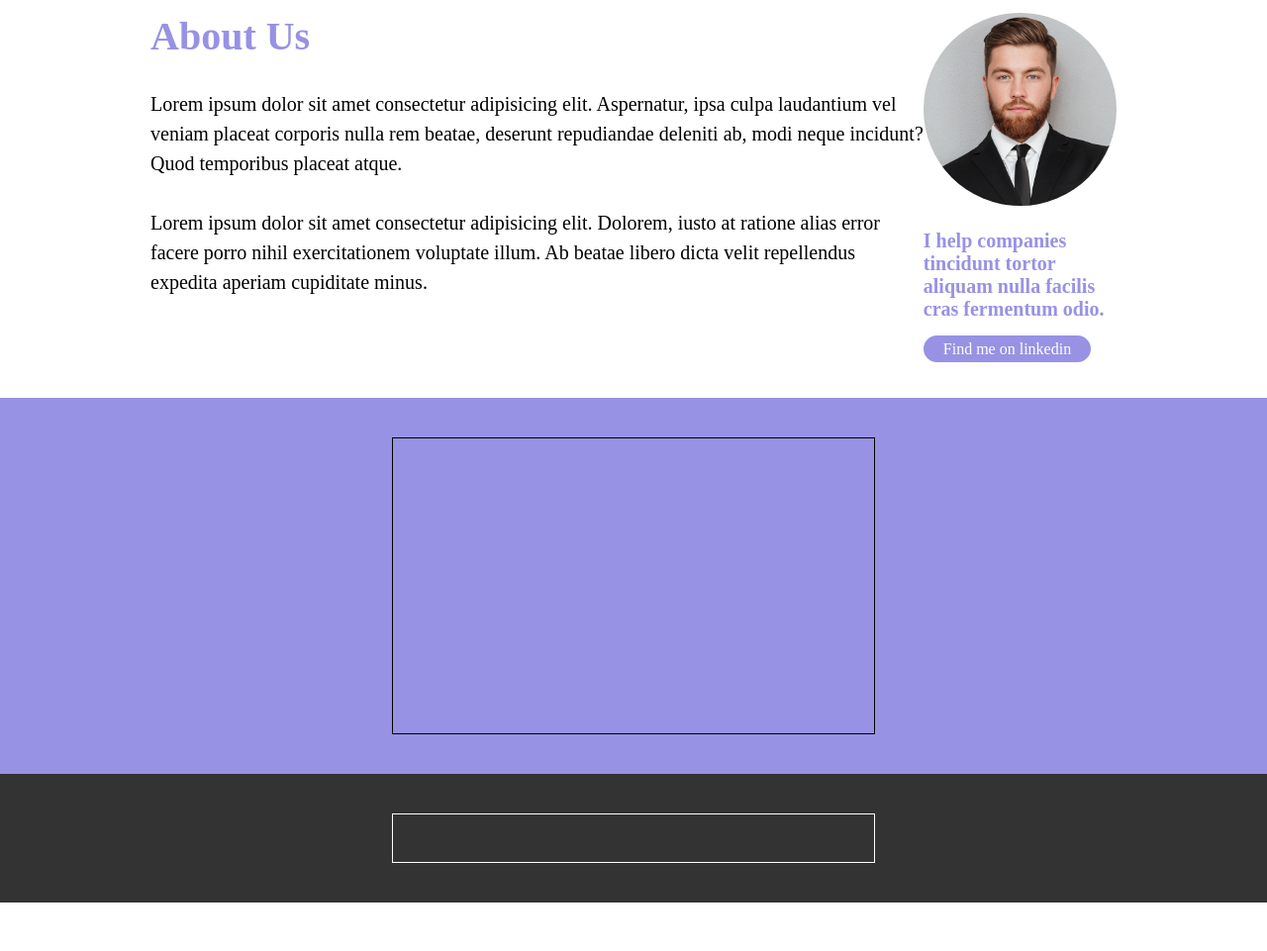
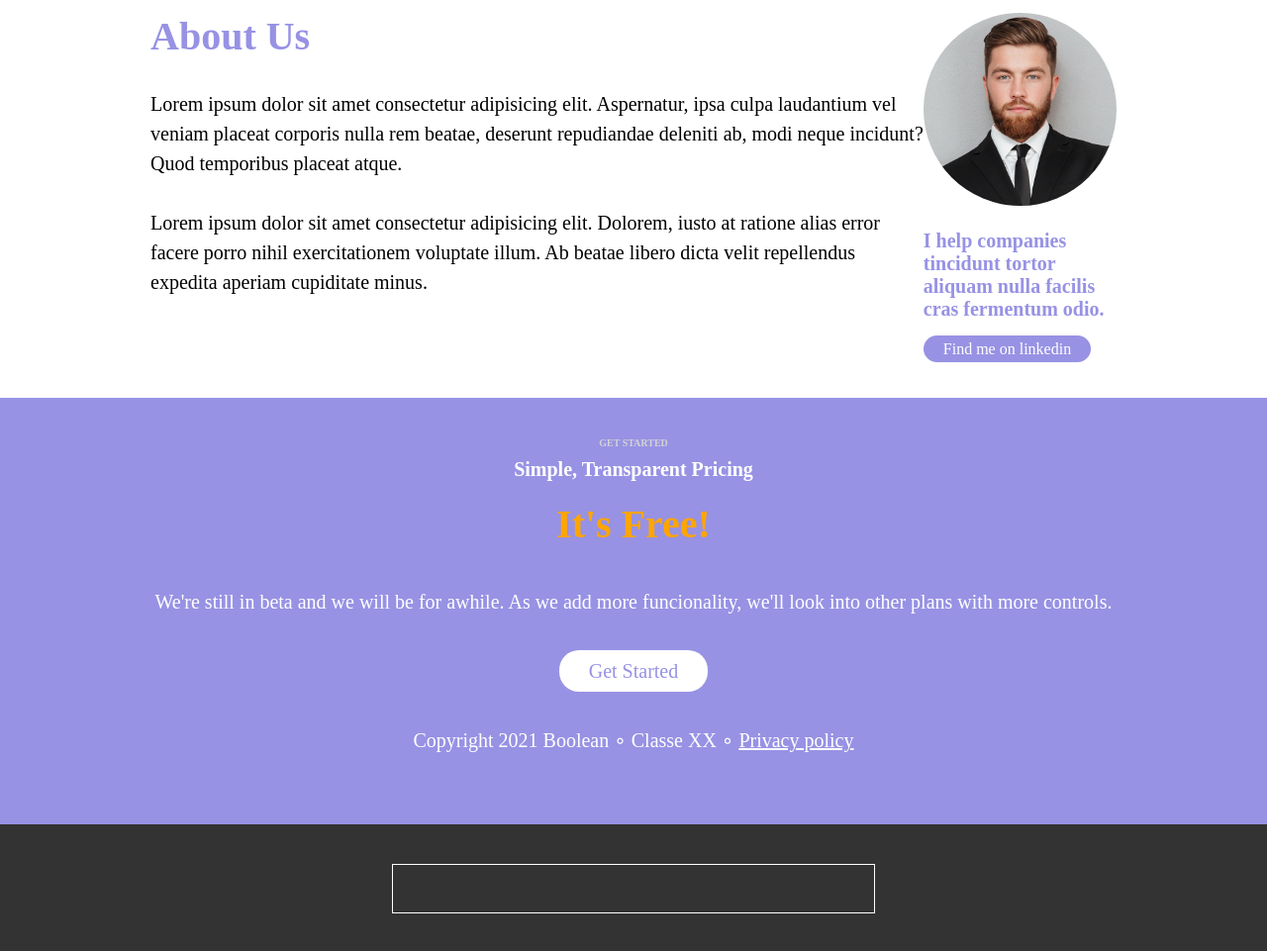
Before and after one commit to AlessandroPalumboDev/htmlcss-responsive-layout, a plain HTML site: page index.html in a window 1280 px wide. Shown: the part 3594-4555 px from the top of the page at 99% size. Before the commit the page ends 4506 px from the top, so only its background shows below. Drawn offline with nearby package versions, Linux system fonts and the light colour scheme.

Commit message:
[UPD] Add style to top-footer section

```diff
--- a/css/style.css
+++ b/css/style.css
@@ -75,6 +75,14 @@
     border-radius: 20px;
     padding: 5px 20px;
     text-decoration: none;
+}
+
+.btn-footer{
+    background-color: white;
+    color: #9792E4;
+    padding: 10px 30px;
+    text-decoration: none;
+    border-radius: 20px;
 }
 
 
@@ -401,12 +409,31 @@ p{
     justify-content: center;
 }
 
-.top-footer .col{
-    width: 40%;
+.top-footer .content{
+    margin: 10px 0;
 }
 
-.top-footer .content{
-    margin: 10px 0;
+.top-footer h4{
+    color: lightgrey;
+    text-align: center;
+    margin-bottom: 10px;
+    font-size: 10px;
+}
+
+.top-footer h3{
+    color: white;
+    font-size:20px;
+    margin-bottom: 20px;
+}
+
+.top-footer h2{
+    color: orange;
+    font-size: 40px;
+    margin-bottom: 20px;
+}
+
+.top-footer p{
+    margin: 40px 0;
 }
 
 /* bottom-footer */
--- a/index.html
+++ b/index.html
@@ -344,8 +344,25 @@
         <section class="top-footer bg-violet">
             <div class="row">
                 <div class="col">
-                    <div class="content border h-300">
-
+                    <div class="content">
+                        <h4 class="txt-center">
+                            GET STARTED
+                        </h4>
+                        <h3 class="txt-center">
+                            Simple, Transparent Pricing
+                        </h3>
+                        <h2 class="txt-center">
+                            It's Free!
+                        </h2>
+                        <p class="txt-center white">
+                            We're still in beta and we will be for awhile. As we add more funcionality, we'll look into other plans with more controls.
+                        </p>
+                        <p class="txt-center">
+                            <a class="btn-footer" href="#">Get Started</a>
+                        </p>
+                        <p class="txt-center white">
+                            Copyright 2021 Boolean &SmallCircle; Classe XX &SmallCircle; <a class="white" href="#">Privacy policy</a>
+                        </p>
                     </div>
                 </div>
             </div>
```
